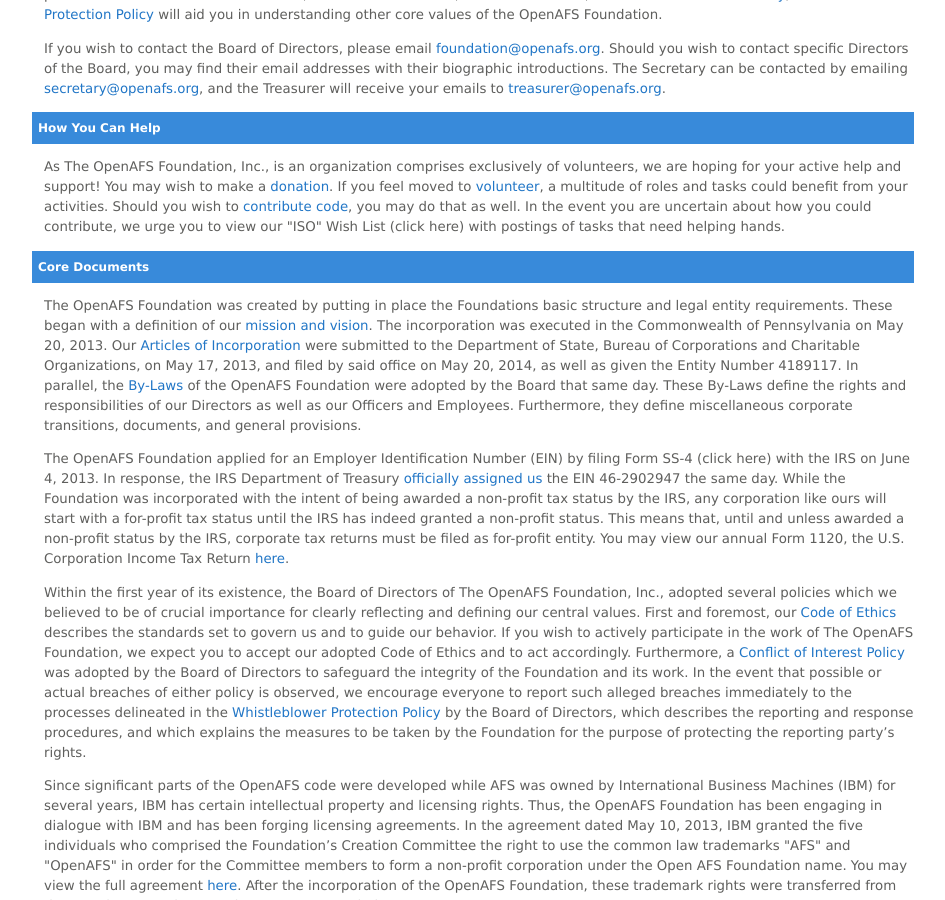
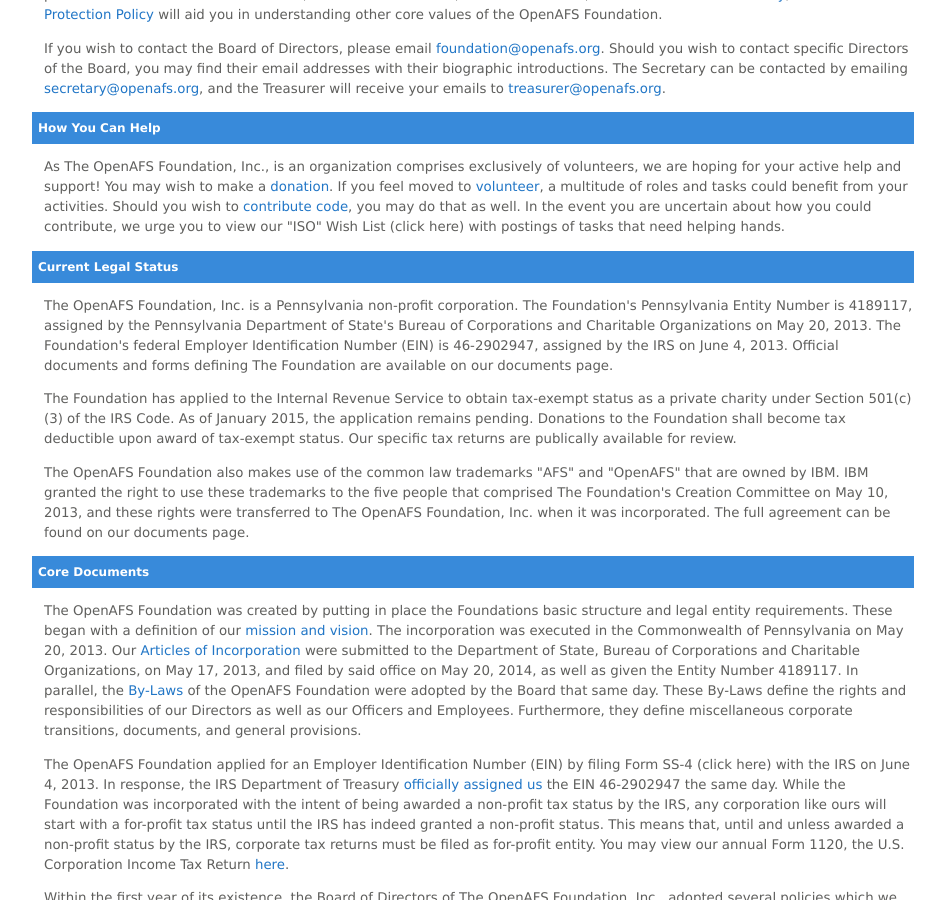
Before and after one commit to openafsfoundation/openafsfoundation.org, a Jekyll site: the page built from about/index.md, in a window 1280 px wide and 900 px high, scrolled down 1288 px. Shown: the whole window, without its empty margins (161-1106 px from the left). Built offline with Jekyll 4.4.1, drawn with Linux system fonts in a browser that asks for light colours.

Commit message:
Content edit
Add paragraph "Legal Status"

```diff
--- a/about/index.md
+++ b/about/index.md
@@ -106,6 +106,15 @@
 event you are uncertain about how you could contribute, we urge you to view our
 "ISO" Wish List (click here) with postings of tasks that need helping hands.
 
+### Current Legal Status ###
+
+The OpenAFS Foundation, Inc.  is a Pennsylvania non-profit corporation. The Foundation's Pennsylvania Entity Number is 4189117, assigned by the Pennsylvania Department of State's Bureau of Corporations and Charitable Organizations on May 20, 2013. The Foundation's federal Employer Identification Number (EIN) is 46-2902947, assigned by the IRS on June 4, 2013. Official documents and forms defining The Foundation are available on our documents page.
+
+The Foundation has applied to the Internal Revenue Service to obtain tax-exempt status as a private charity under Section 501(c)(3) of the IRS Code.  As of January 2015, the application remains pending.  Donations to the Foundation shall become tax deductible upon award of tax-exempt status.  Our specific tax returns are publically available for review.
+
+The OpenAFS Foundation also makes use of the common law trademarks "AFS" and "OpenAFS" that are owned by IBM. IBM granted the right to use these trademarks to the five people that comprised The Foundation's Creation Committee on May 10, 2013, and these rights were transferred to The OpenAFS Foundation, Inc. when it was incorporated. The full agreement can be found on our documents page.
+
+
 ### Core Documents ###
 
 The OpenAFS Foundation was created by putting in place the Foundations basic
```
